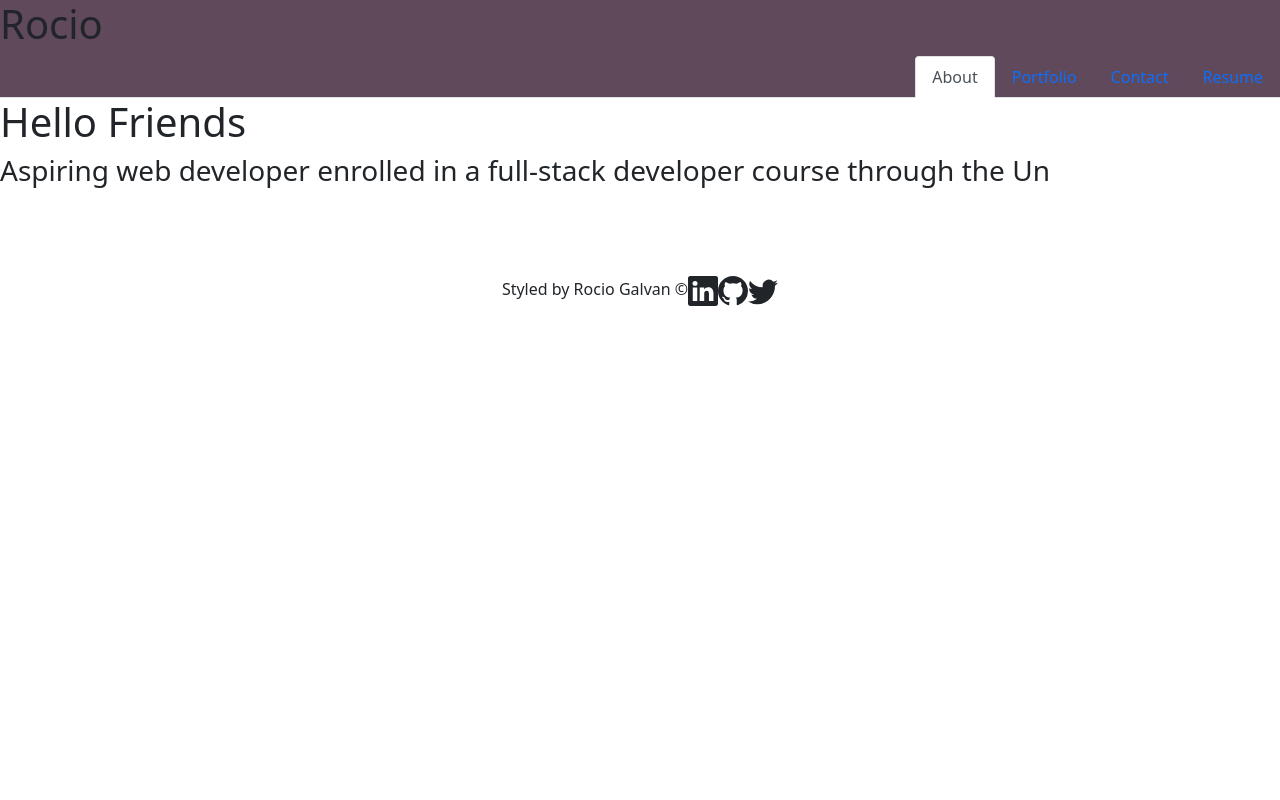
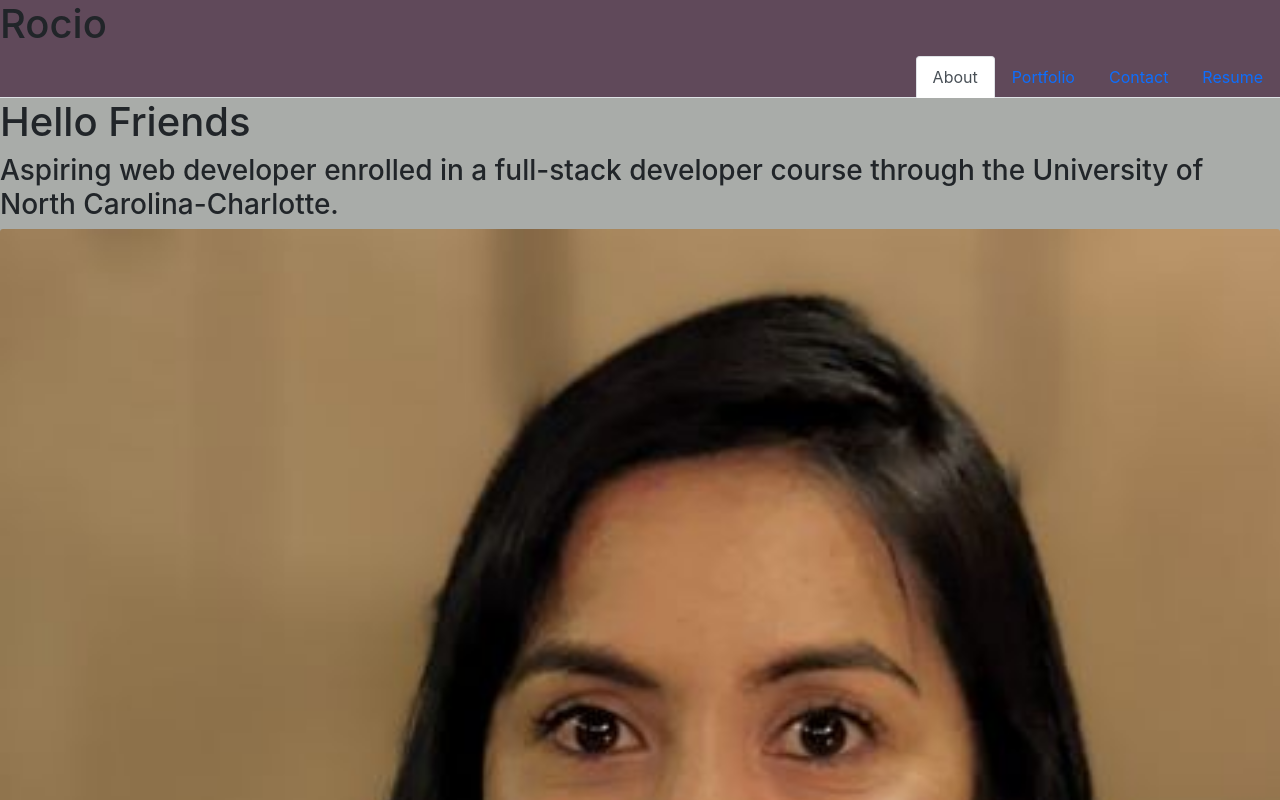
Before and after one commit to Ro-Galvan/rocio-react-portfolio, a React (Create React App) app: page / in a window 1280 px wide. Shown: the top 800 px of the page. Built offline with nearby package versions, Linux system fonts and the light colour scheme.

Commit message:
added margin to resume page, removed ityped from about page, added picture to about page, resized a few images on the portfolio page

```diff
--- a/src/App.css
+++ b/src/App.css
@@ -22,8 +22,8 @@
 
 body, html
 * {
-  padding: 0;
-  margin: 0;
+  /* padding: 5px; */
+  /* margin: 5px; */
 }
 
 
--- a/src/App.js
+++ b/src/App.js
@@ -4,7 +4,6 @@ import React from "react";
 import PortfolioContainer from "./components/PortfolioContainer";
 import Footer from "./components/Footer";
 
-import './App.css';
 
 // const App = () => <PortfolioContainer />;
 
--- a/src/components/pages/About.js
+++ b/src/components/pages/About.js
@@ -1,42 +1,20 @@
-import React, { useEffect, useRef } from 'react';
-import { init } from 'ityped';
+import React from 'react';
+// import { init } from 'ityped';
 
 export default function About() {
-  const textRef = useRef();
-  useEffect(() =>{
-    init(textRef.current, { showCursor: false, strings: ['test string 1', 'test string 2!' ] })
-
-  }, [ ])
   return (
     // setting inline background image for homepage
     <div className='.text-white'>
 
       <h1>Hello Friends</h1>
       <div className='.text-white inline-block'>
-        <h3> <span ref={textRef}>Aspiring web developer enrolled in a full-stack developer course through the University of North Carolina-Charlotte.
-        </span>
+        <h3>Aspiring web developer enrolled in a full-stack developer course through the University of North Carolina-Charlotte.
         </h3>
-        {/* <p>This is an intensive full-time course where I attend class <em>M-F</em> from 10am-2:30pm.</p>
-        <p> What I've learned so far:
-          <ul><strong>
-            <li>HTML</li>
-            <li>CSS</li>
-            <li>JavaScript</li>
-            <li>Third-Party APIs</li>
-            <li>Server-Side APIs</li>
-            <li>Bootstrap</li>
-            <li>Bootswatch</li>
-            <li>Bulma</li>
-            <li>Node.js</li>
-            <li>Express.js</li>
-            <li>SQL  MySQL2</li>
-            <li>Model-View-Controller (MVC)</li>
-          </strong></ul>
-        </p>
-        <p>Please check back to see more of my projects and feel free to reach out with any job opportunities.</p> */}
       </div>
       <div class="column">
-        {/* <p><img src="./assets/images/new-pic.jpg"></p> */}
+        <p>
+          <img src="assets/new-pic.jpg" className="card-img-top" alt="profilPic"/>
+        </p>
       </div>
     </div>
   );
--- a/src/components/pages/Portfolio.js
+++ b/src/components/pages/Portfolio.js
@@ -3,7 +3,7 @@ import './portfolio.css';
 
 export default function Portfolio() {
   return (
-    <div className="row row-cols-1 row-cols-md-2 g-4">
+    <div className="row row-cols-1 row-cols-md-2 g-4 my-0 mx-0">
       {/* Project 1-cosmic dust */}
       <div className="col projectCard">
         <div className="card">
--- a/src/components/pages/Resume.js
+++ b/src/components/pages/Resume.js
@@ -3,8 +3,8 @@ import React from 'react';
 export default function Resume() {
   return (
     <div>
-      <h1>Resume</h1>
-      <p>
+      <h1 className="mt-2 ms-1">Resume</h1>
+      <p className="ms-3">
        Check out my resume! Feel free to reach out with any job opportunities!
        <br></br>
        I would also love to hear from you so we can collaborate on new project ideas!
--- a/src/components/pages/portfolio.css
+++ b/src/components/pages/portfolio.css
@@ -1,6 +1,7 @@
 .projectCard {
   /* margin: 5px; */
-  background-color: #282c34;
-  height: 10,
-
 }
+/* .card {
+  height: 400px;
+  width: 600px;
+} */
--- a/src/index.js
+++ b/src/index.js
@@ -2,6 +2,8 @@ import React from 'react';
 import ReactDOM from 'react-dom/client';
 import App from './App';
 import 'bootstrap/dist/css/bootstrap.min.css';
+import './App.css';
+
 
 const root = ReactDOM.createRoot(document.getElementById('root'));
 root.render(
```
Also changed, not shown: public/assets/group-project-cosmic-dust.jpg, public/assets/nifty-notetaker.jpg.
